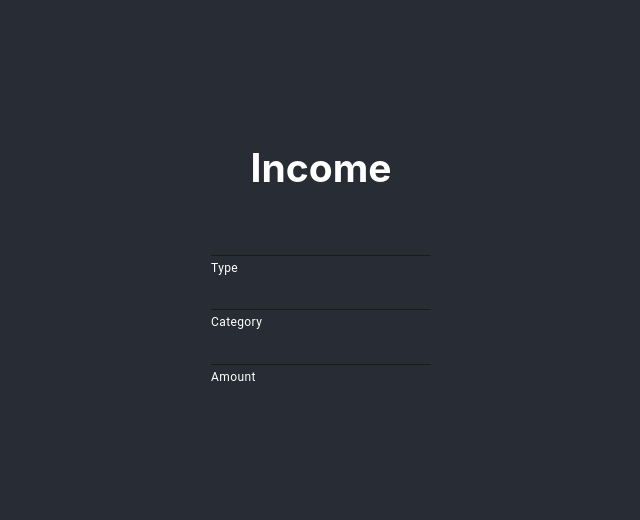
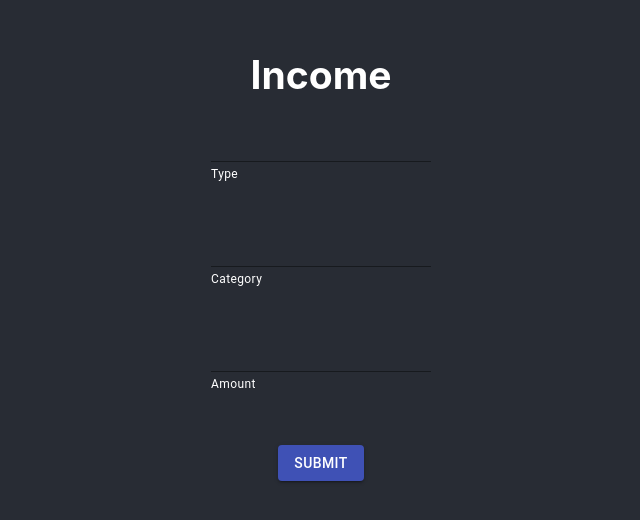
Before and after one commit to when-2-meet-dupe/speech-app, a React (Create React App) app in the folder client/: page / in a window 1280 px wide. Shown: the part 150-670 px from the top of the page, without its empty margins (319-959 px from the left). Built offline with nearby package versions, Linux system fonts and the light colour scheme.

Commit message:
feat: add submit button + fix spacing

```diff
--- a/client/src/Income/Income.js
+++ b/client/src/Income/Income.js
@@ -1,11 +1,12 @@
 import { Fragment } from "react";
 import styled from "styled-components";
-import { TextField } from "@material-ui/core";
+import { TextField, Button } from "@material-ui/core";
 
 const fieldKeys = ["Type", "Category", "Amount"];
 const LightTextField = styled(TextField)`
   > p {
     color: white;
+    padding-bottom: 50px;
   }
 `;
 
@@ -16,6 +17,9 @@
       {fieldKeys.map((key) => {
         return <LightTextField helperText={key} />;
       })}
+      <Button variant="contained" color="primary">
+        Submit
+      </Button>
     </Fragment>
   );
 };
```
